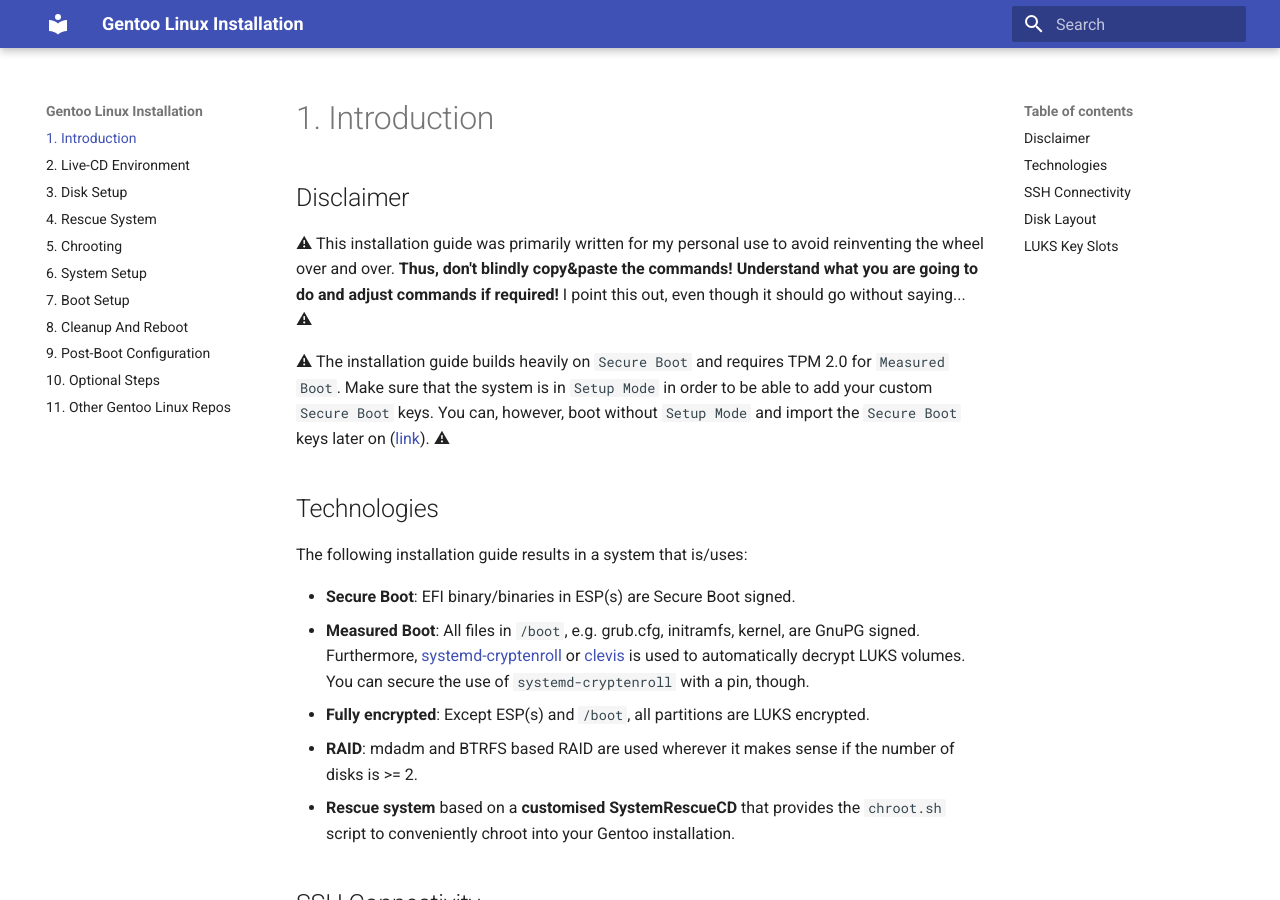
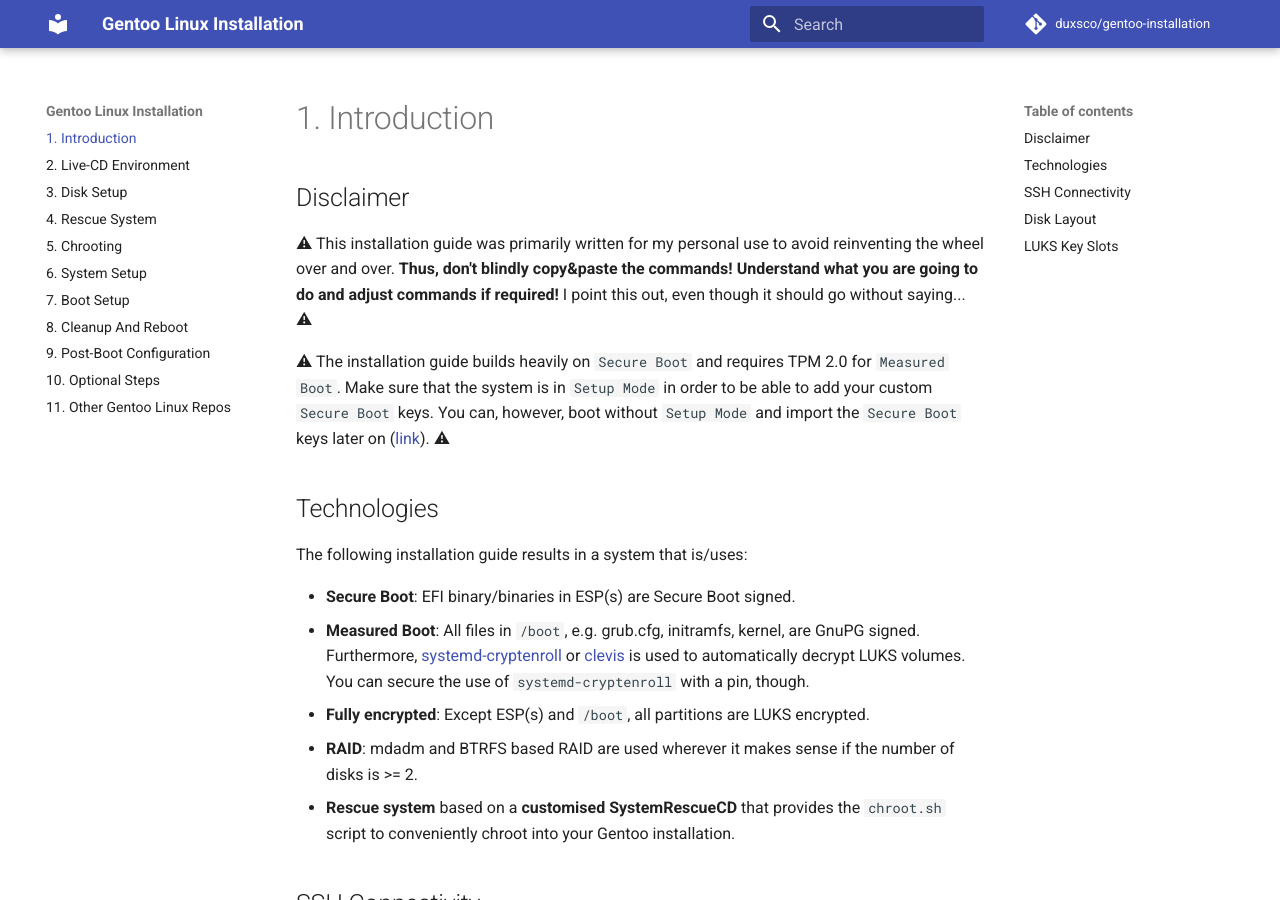
Before and after one commit to duxsco/gentoo-installation, an MkDocs documentation site: the page built from docs/index.md, in a window 1280 px wide and 900 px high. Built offline with MkDocs 1.6.1 and Material for MkDocs 9.7.7, drawn with Linux system fonts in a browser that asks for light colours; comment, search, counter and statistics services are not loaded; part of the change alters nothing that is shown.

Commit message:
Update mkdocs.yml

```diff
--- a/mkdocs.yml
+++ b/mkdocs.yml
@@ -1,7 +1,16 @@
 site_name: Gentoo Linux Installation
 site_url: https://duxsco.github.io/gentoo-installation/
+repo_url: https://github.com/duxsco/gentoo-installation/
+repo_name: duxsco/gentoo-installation
+edit_uri: blob/main/docs/
+site_description: Gentoo installation using Measured Boot, Secure Boot, Full Disk Encryption, RAID and offering a rescue system based on customised SystemRescueCD
+site_author: David Sardari
+remote_branch: gh-pages
+remote_name: origin
 theme:
   name: material
+  locale: en
+  use_directory_urls: true
 nav:
   - 1. Introduction: index.md
   - 2. Live-CD Environment: 02_live-cd_environment.md
```
